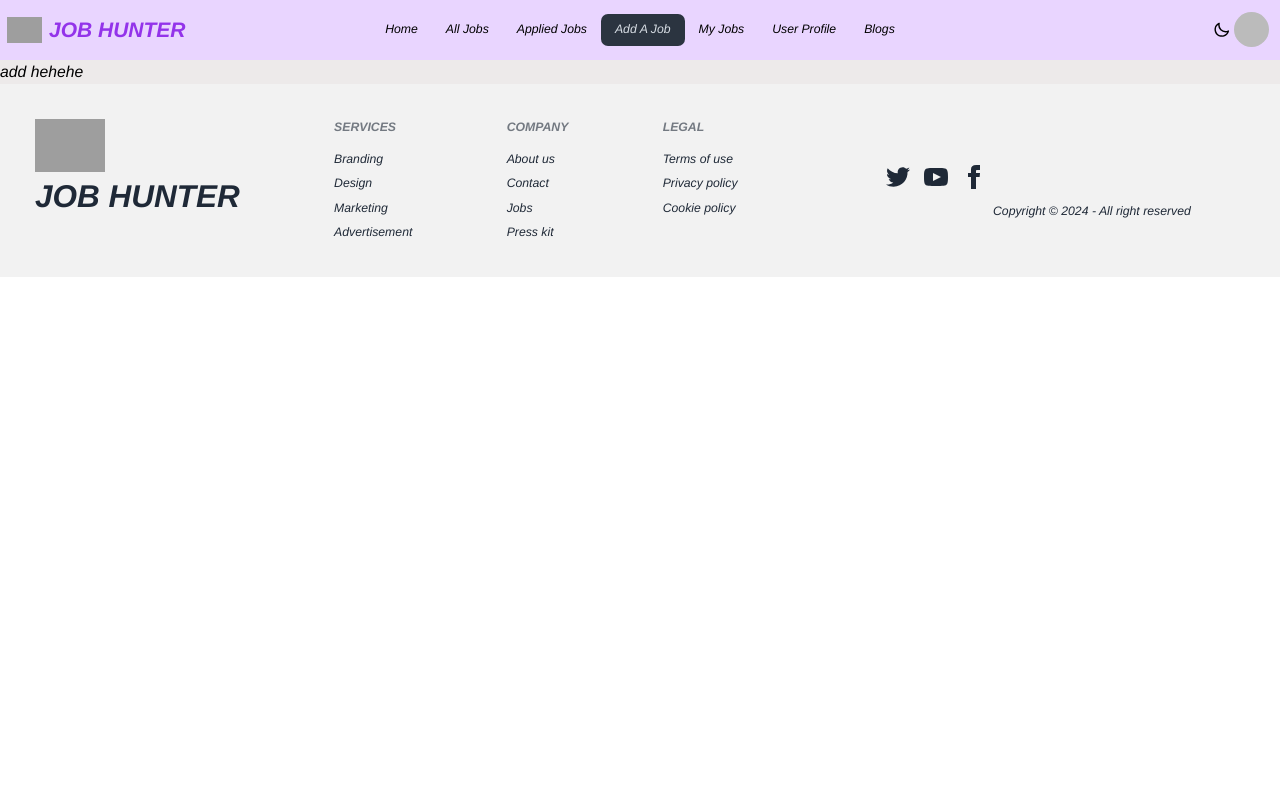
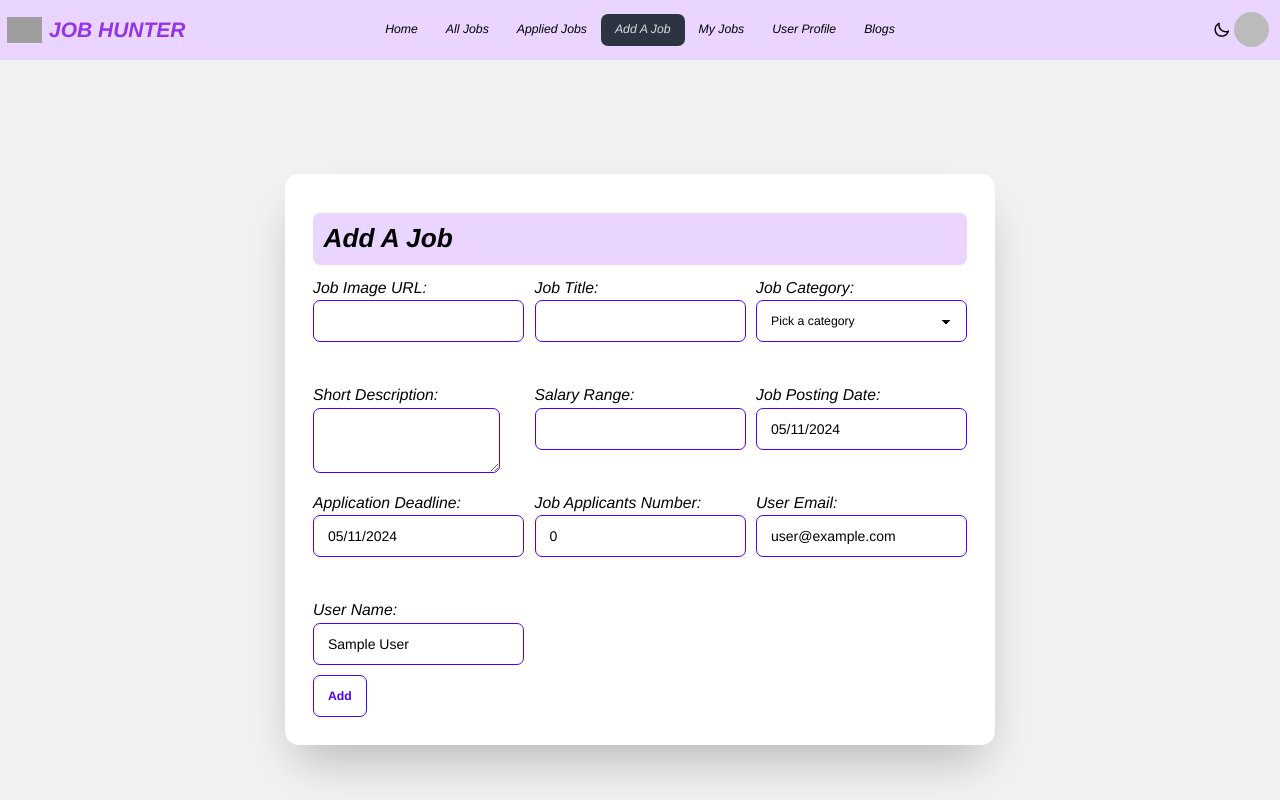
Before and after one commit to TangkaGoswamiPuja/job-portal-client-site, a React (Vite) app: page /addjob in a window 1280 px wide. Shown: the top 800 px of the page. Built offline with nearby package versions, Linux system fonts and the light colour scheme; no server answers; sample sign-in values are in the browser's storage; grey boxes are pictures that could not be loaded.

Commit message:
add a job

```diff
--- a/package.json
+++ b/package.json
@@ -14,6 +14,7 @@
     "localforage": "^1.10.0",
     "match-sorter": "^6.3.4",
     "react": "^18.2.0",
+    "react-datepicker": "^6.9.0",
     "react-dom": "^18.2.0",
     "react-hook-form": "^7.51.4",
     "react-icons": "^5.2.1",
@@ -22,6 +23,7 @@
     "react-toastify": "^10.0.5",
     "react-tooltip": "^5.26.4",
     "sort-by": "^1.2.0",
+    "sweetalert2": "^11.11.0",
     "swiper": "^11.1.1"
   },
   "devDependencies": {
--- a/src/Home/Home.jsx
+++ b/src/Home/Home.jsx
@@ -10,7 +10,7 @@ const Home = () => {
            <div className='border-4 border-purple-950 rounded-2xl mt-56 mb-10  lg:mt-10 '>
            <Banner></Banner>
            </div>
-           <div className='border-2  border-neutral-950 mt-10 mb-10 '>
+           <div className='mt-10 mb-10 '>
 <Jobtabs></Jobtabs>
            </div>
            <div className='border-2  border-neutral-950 mt-10 mb-10 '>
--- a/src/Pages/Add.jsx
+++ b/src/Pages/Add.jsx
@@ -1,11 +1,139 @@
-import React from 'react';
+import React, { useContext, useState } from 'react';
+import { useForm } from 'react-hook-form';
+import DatePicker from 'react-datepicker';
+import 'react-datepicker/dist/react-datepicker.css';
+import Swal from 'sweetalert2'
+import { AuthContext } from '../Authfile/Auth';
 
 const Add = () => {
+    const {user} = useContext(AuthContext)
+    // const [startDate, setStartDate] = useState(new Date());
+    const [postingDate, setPostingDate] = useState(new Date());
+    // console.log(postingDate, "posting date value")
+    const [deadline, setDeadline] = useState(new Date());
+    const { register, handleSubmit, formState: { errors } ,reset} = useForm();
+
+    const onSubmit = (data) => {
+      console.log(data);
+      console.log(errors);
+
+
+      fetch("http://localhost:5000/allJobs", {
+        method: "POST",
+        headers: {
+            "content-type": "application/json"
+        },
+        body: JSON.stringify(data)
+    })
+        .then(res => res.json())
+        .then(data => {
+            console.log(data);
+            if (data.insertedId) {
+                Swal.fire({
+                    title: 'Success!',
+                    text: 'You Added A Place',
+                    icon: 'success',
+                    confirmButtonText: 'Done'
+                })
+                reset();
+            }
+        })
+
+    };
+    // const handlePostingDateChange = (date) => {
+    //     setPostingDate(date);
+    //     setValue('postingDate', date);
+    //   };
+    //   const handleDeadlineChange = (date) => {
+    //     setDeadline(date);
+    //     setValue('deadline', date);
+    //   };
     return (
-        <div>
-            add hehehe
-        </div>
-    );
+
+<div>
+<div className="hero min-h-screen bg-base-200">
+                <div className="hero-content flex-col">
+                    <div className="card shrink-0 w-full shadow-2xl bg-base-100">
+                        <form className="card-body" onSubmit={handleSubmit(onSubmit)}>
+                            <div className="form-control" >
+
+                                <h2 className='text-3xl font-bold bg-purple-200 rounded-lg p-3 mt-3 mb-3'>Add A Job</h2>
+                                <div className='grid gap-3 grid-cols-2 lg:grid-cols-3 grid-rows-3'>
+
+
+
+      <div> <label htmlFor="image">Job Image URL:</label><br />
+         <input className="input input-bordered input-primary w-full max-w-xs" type="text" id="image" {...register("image", { required: true })} /> </div>
+
+        <div> <label htmlFor="jobTitle">Job Title:</label><br />
+     <input className="input input-bordered input-primary w-full max-w-xs" type="text" id="jobTitle" {...register("jobTitle", { required: true })} />
+     {errors.jobTitle && <span>This field is required</span>}</div>
+
+      <div>
+    <label htmlFor="jobCategory">Job Category:</label><br />
+
+ <select className="select select-primary w-full max-w-xs" id="jobCategory" {...register("jobCategory", { required: true })}>
+<option disabled selected>Pick a category</option>
+                                            <option>On Site</option>
+                                            <option>Remote</option>
+                                            <option>Part-Time</option>
+                                            <option>Hybrid</option>
+
+
+                                        </select></div>
+
+  <div>  <label htmlFor="description">Short Description:</label><br />
+                <textarea className="textarea textarea-primary" id="description" {...register("description", { required: true })}></textarea>
+                         </div>
+
+                <div><label htmlFor="salaryRange">Salary Range:</label><br />
+             <input className="input input-bordered input-primary w-full max-w-xs" type="text" id="salaryRange" {...register("salaryRange", { required: true })} /></div>
+
+            <div><label htmlFor="postingDate">Job Posting Date:</label><br />
+            <DatePicker
+                  selected={postingDate}
+                  onChange={(date) => {
+                     setPostingDate(date);
+
+                     setValue('postingDate', date);
+                  }}
+                  className="input input-bordered input-primary w-full max-w-xs"
+                  id="postingDate"
+                  {...register('postingDate')}
+               /></div>
+
+<div><label htmlFor="deadline">Application Deadline:</label><br />
+  <DatePicker  selected={deadline} onChange={date => setDeadline(date)} className="input input-bordered input-primary w-full max-w-xs" id="deadLine"{...register('deadLine')} />
+
+             </div>
+
+                                    <div><label htmlFor="job_applicants_number:">Job Applicants Number:</label><br />
+        <input className="input input-bordered input-primary w-full max-w-xs" type="number" defaultValue={0} id="applicantsNumber" {...register("applicantsNumber", { required: true })} /></div>
+
+                                    <div><label htmlFor="user_email">User Email:</label><br />
+                                        <input className="input input-bordered input-primary w-full max-w-xs" type="email" id="user_email" defaultValue={user.email}{...register("user_email", { required: true })} /></div>
+
+                                    <div><label htmlFor="user_name">User Name:</label><br />
+                                        <input className="input input-bordered input-primary w-full max-w-xs" type="text" id="user_name" defaultValue={user.displayName} {...register("user_name", { required: true })} /></div>
+
+                                </div>
+
+
+
+                                <div className='mt-3'> <button className='btn btn-primary btn-outline' type="submit">Add</button></div>
+
+
+
+
+                            </div>
+
+                        </form>
+                    </div>
+                </div>
+            </div>
+</div>
+
+);
 };
 
 export default Add;
```
Also changed, not shown: 1 other file (tests, documents, lock files or other folders).
